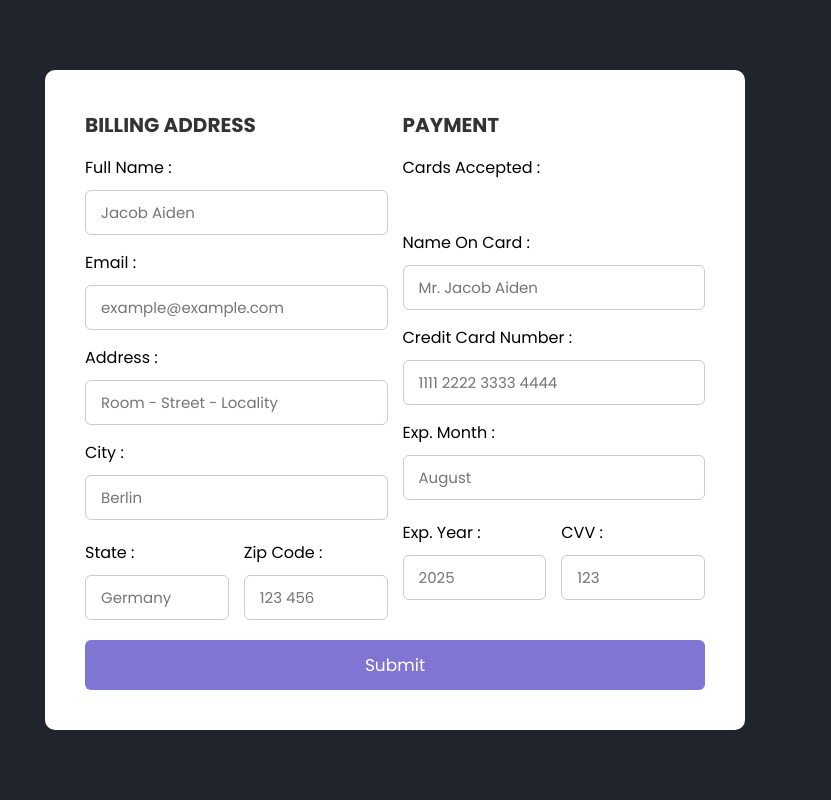
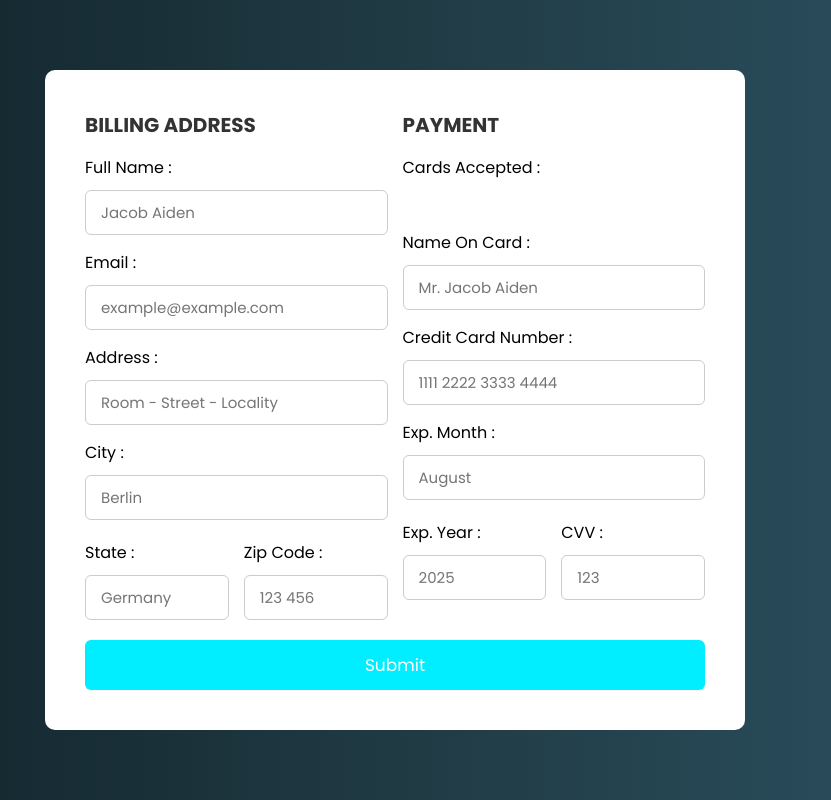
Before and after one commit to hamletguy/p-web, a plain HTML site: page payment.html in a window 1280 px wide. Shown: the whole page, without its empty margins (245-1076 px from the left). Drawn offline with Linux system fonts and the light colour scheme.

Commit message:
final final project

```diff
--- a/style3.css
+++ b/style3.css
@@ -12,7 +12,7 @@
   justify-content: center;
   align-items: center;
   min-height: 100vh;
-  background: #1f242d;
+  background: linear-gradient(to right, #0f2027, #203a43, #2c5364);
   padding: 25px;
 }
 
@@ -75,7 +75,7 @@ form .row {
 form .btn {
   width: 100%;
   padding: 12px;
-  background: #8175d3;
+  background: #0ef;
   border: none;
   outline: none;
   border-radius: 6px;
@@ -87,5 +87,5 @@ form .btn {
 }
 
 form .btn:hover {
-  background: #6a5acd;
+  background: #0ef;
 }
```
